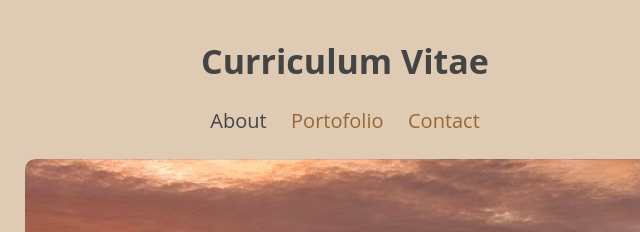
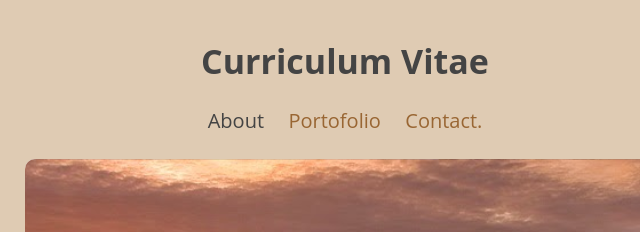
Before and after one commit to YusrainiAlyaSyahiraSihotang/personal_web, a plain HTML site: page index.html in a window 1280 px wide. Shown: the top 232 px of the page, 295-935 px from the left. Drawn offline with Linux system fonts and the light colour scheme.

Commit message:
menambahkan titik pada kata contact

```diff
--- a/index.html
+++ b/index.html
@@ -17,7 +17,7 @@
 	    	<ul type="square" class="list-nav">
 	        	<li><a href="#" class="active">About</a></li>
 	        	<li><a href="portofolio.html">Portofolio</a></li>
-	        	<li><a href="contact.html">Contact</a></li>
+	        	<li><a href="contact.html">Contact.</a></li>
 	      	</ul>
 	    </div>
 	    <!-- Konten -->
```
